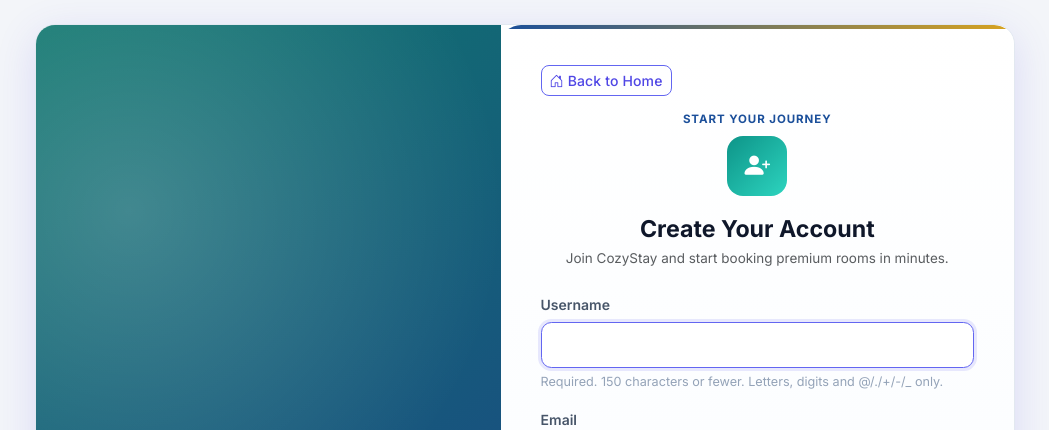
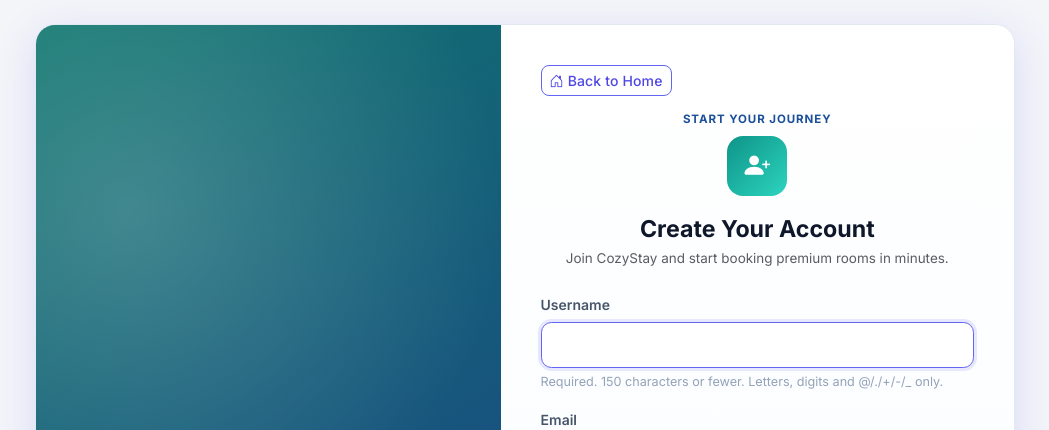
Before and after one commit to AldrianLoberiano/hotel_reservation, a Django app: page /register/ in a window 1280 px wide. Shown: the top 430 px of the page, without its empty margins (115-1164 px from the left). Run offline with Django 5.2, Linux system fonts and the light colour scheme.

Commit message:
Update styles.css

```diff
--- a/hotel_reservation/static/css/styles.css
+++ b/hotel_reservation/static/css/styles.css
@@ -549,15 +549,6 @@ body {
   border: 0;
   box-shadow: none;
 }
-.auth-card-enhanced::before {
-  content: "";
-  position: absolute;
-  left: 0;
-  right: 0;
-  top: 0;
-  height: 4px;
-  background: linear-gradient(90deg, #1b4f9a, #d8a320);
-}
 .auth-eyebrow {
   font-size: .72rem;
   text-transform: uppercase;
```
